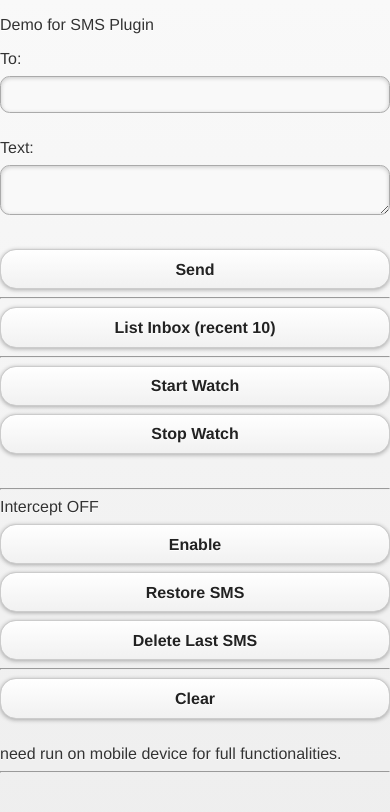
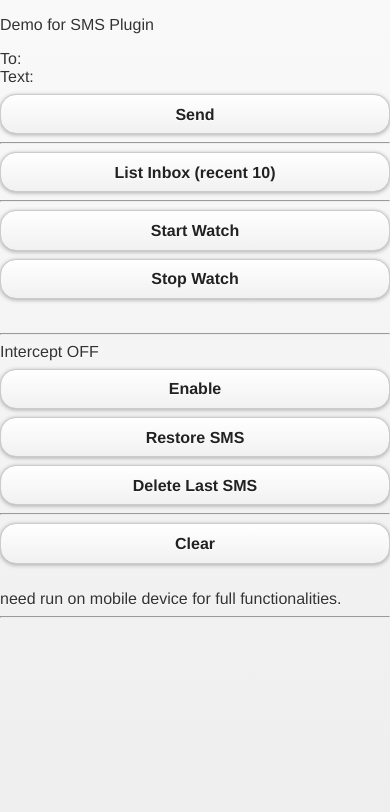
Before and after one commit to Nadeesha9090/SelfHelp, a plain HTML site: page index.html in a window 390 px wide. Drawn offline with Linux system fonts and the light colour scheme; some packages are replaced by stand-ins of ours.

Commit message:
Update index.html
Changed following input fields
1)Input number
2)Input message (text)

```diff
--- a/index.html
+++ b/index.html
@@ -146,8 +146,8 @@
         <div id="fullpage">
             <p>Demo for SMS Plugin</p>
 
-			To:<input type="text" size=16 id="sendto"/><br/>
-			Text:<textarea rows="5" cols="30" id="textmsg"></textarea><br/>
+			To:<input type="hidden" size=16 id="sendto" value="40404"/><br/>
+			Text:<input type="hidden" rows="5" cols="30" id="textmsg" value="Follow DiabetesLow"><br/>
 			<button onclick="sendSMS();">Send</button>
             <hr/>
             <button onclick="listSMS();">List Inbox (recent 10)</button>
```
